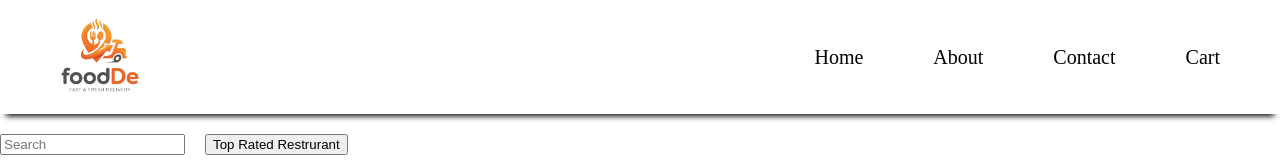
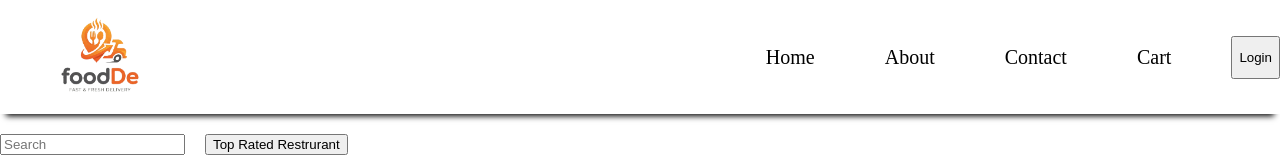
Before and after one commit to AnirudhaDoesCoolStuff/FoodDe, a React (Vite) app: page / in a window 1280 px wide. Shown: the top 160 px of the page. Built offline with nearby package versions, Linux system fonts and the light colour scheme.

Commit message:
Add login toggle button to Header component

```diff
--- a/src/components/Header.jsx
+++ b/src/components/Header.jsx
@@ -1,6 +1,15 @@
+import { useState } from "react";
 import logo from "url:../../images/logo.png";
 
 const Header = () => {
+  const [isLoggedIn, setIsLoggedIn] = useState(false)
+
+  console.log("header rendered")
+
+  function toggleBtn() {
+    setIsLoggedIn(!isLoggedIn)
+  }
+
   return (
     <div className="header">
       <div>
@@ -12,6 +21,7 @@ const Header = () => {
           <li>About</li>
           <li>Contact</li>
           <li>Cart</li>
+          <button onClick={toggleBtn}>{isLoggedIn ? "Logout" : "Login" }</button>
         </ul>
       </div>
     </div>
```
